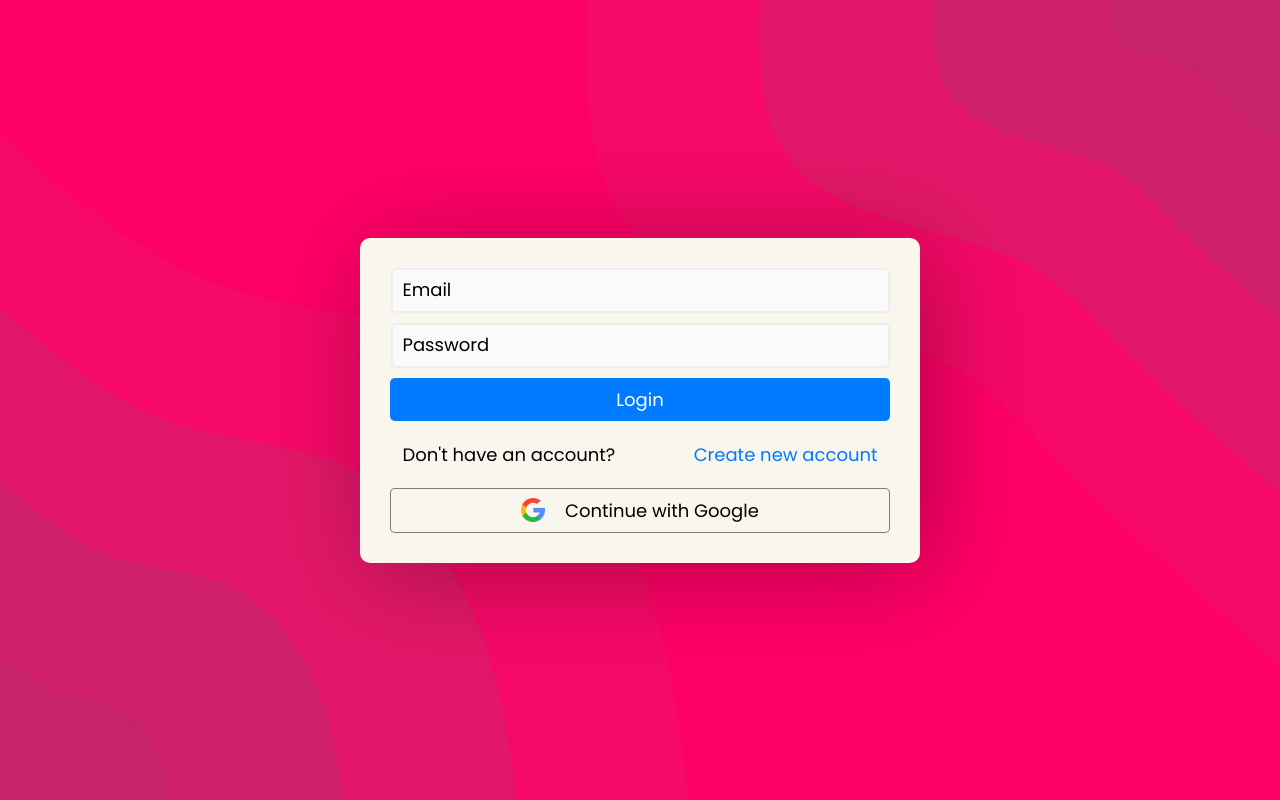
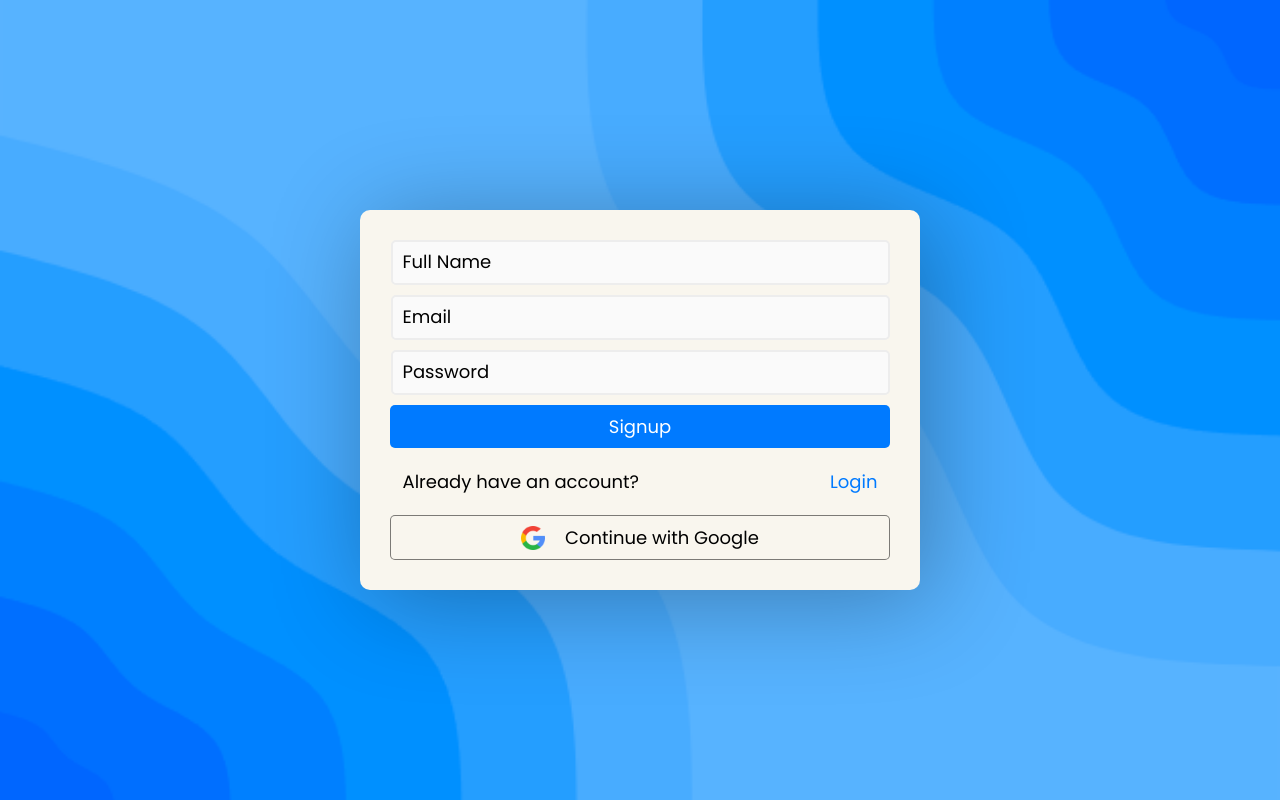
Before and after one commit to Shashank-R87/Personal-Finance-Tracker, a React (Create React App) app: page / in a window 1280 px wide. Built offline with nearby package versions, Linux system fonts and the light colour scheme.

Commit message:
Second Commit

```diff
--- a/src/App.css
+++ b/src/App.css
@@ -3,6 +3,9 @@
 body {
   font-family: "Poppins";
   margin: 0;
+  -webkit-user-select: none;
+  -ms-user-select: none;
+  user-select: none;
 }
 
 * {
--- a/src/App.js
+++ b/src/App.js
@@ -9,7 +9,7 @@ function App() {
   return (
     <BrowserRouter>
       <Routes>
-        <Route path="/" element={<LoginPage />} />
+        <Route path="/" element={<SignUpPage />} />
         <Route path="/login" element={<LoginPage />} />
         <Route path="/signup" element={<SignUpPage />} />
         <Route path="/dashboard" element={<Dashboard />} />
--- a/src/components/CustomInput.js
+++ b/src/components/CustomInput.js
@@ -1,9 +1,9 @@
 import React from 'react'
 import "../App.css"
 
-function CustomInput({placeholder, type}) {
+function CustomInput({placeholder, type, onChange}) {
     return (
-        <input type={type} className='inputStyle' style={{ backgroundColor: '#FAFAFA', width: '95%', borderRadius: 5, outline: 'none', boxShadow: 'none', color: "#000000", padding: 10}} placeholder={placeholder} />
+        <input onChange={onChange} type={type} className='inputStyle' style={{ backgroundColor: '#FAFAFA', width: '95%', borderRadius: 5, outline: 'none', boxShadow: 'none', color: "#000000", padding: 10}} placeholder={placeholder} />
     )
 }
 
--- a/src/components/SigninwithGoogle.js
+++ b/src/components/SigninwithGoogle.js
@@ -2,9 +2,9 @@ import React from 'react'
 import GoogleLogo from "../assets/google.png"
 import "../App.css"
 
-function SigninwithGoogle() {
+function SigninwithGoogle({onClick}) {
   return (
-    <button className='buttonStyle' style={{ backgroundColor: "#F9F6EE", width: "100%", borderRadius: 5, fontFamily: "Poppins", display: "flex", justifyContent: 'center', alignItems: 'center', padding: 8, gap: 20, border: "1px solid rgb(0,0,0,0.50)"}}>
+    <button onClick={onClick} className='buttonStyle' style={{ backgroundColor: "#F9F6EE", width: "100%", borderRadius: 5, fontFamily: "Poppins", display: "flex", justifyContent: 'center', alignItems: 'center', padding: 8, gap: 20, border: "1px solid rgb(0,0,0,0.50)"}}>
         <img width={24} height={24} alt='Google Logo' src={GoogleLogo}/>
         <h1 style={{fontSize: 18, fontWeight:400}}>Continue with Google</h1>
     </button>
--- a/src/lottie/Loading.js
+++ b/src/lottie/Loading.js
@@ -4,7 +4,7 @@ import loading from "../assets/loading.json"
 
 function Loading() {
   return (
-    <Lottie animationData={loading} loop={true} />
+    <Lottie style={{width: 500, height: 500}} animationData={loading} loop={true} />
   )
 }
 
--- a/src/pages/Dashboard.js
+++ b/src/pages/Dashboard.js
@@ -1,8 +1,18 @@
 import React from 'react'
+import bg1 from "../assets/blob-scene-haikei-3.png"
+import auth from '../firebase'
 
 function Dashboard() {
+
+  const user = auth.currentUser;
+
   return (
-    <div>Dashboard</div>
+    <div style={{ backgroundImage: `url(${bg1})`, width: "100vw", height: "100vh", backgroundRepeat: 'no-repeat', backgroundSize: 'cover', backgroundPosition: 'center', display: 'flex', justifyContent: 'center', alignItems: 'center', flexDirection: "column" }}>
+      <h1 style={{ color: 'white' }}>Dashboard</h1>
+      <h1 style={{ color: 'white' }}>Display Name: {user.displayName}</h1>
+      <h1 style={{ color: 'white' }}>UID: {user.uid}</h1>
+      <h1 style={{ color: 'white' }}>Email: {user.email}</h1>
+    </div>
   )
 }
 
--- a/src/pages/SignUpPage.js
+++ b/src/pages/SignUpPage.js
@@ -1,29 +1,71 @@
-import React from 'react'
+import React, { useEffect, useState } from 'react'
 import CustomInput from '../components/CustomInput'
 import LoginButton from '../components/LoginButton'
 import SubButton from '../components/SubButton'
 import SigninwithGoogle from '../components/SigninwithGoogle'
 import bg1 from "../assets/blob-scene-haikei-1.png"
 import { useNavigate } from 'react-router-dom'
+import auth from "../firebase"
+import { GoogleAuthProvider, createUserWithEmailAndPassword, signInWithPopup, updateProfile } from 'firebase/auth'
+import Loading from '../lottie/Loading'
 
 function SignUpPage() {
 
     const navigate = useNavigate();
+    const provider = new GoogleAuthProvider();
+
+    const [loading, setLoading] = useState(false);
+    const [userDetails, setUserDetails] = useState({ name: "", email: "", password: "" });
+
+    const createUser = () => {
+        setLoading(true);
+        createUserWithEmailAndPassword(auth, userDetails.email, userDetails.password)
+            .then(() => {
+                updateProfile(auth.currentUser, { displayName: userDetails.name })
+                    .then(() => {
+                        navigate("/dashboard", { replace: true });
+                    })
+                    .catch((error) => {
+                        alert(error.message);
+                        setLoading(false);
+                    })
+            })
+            .catch((error) => {
+                alert(error.message)
+                setLoading(false);
+            })
+    }
+
+    const createUserGoogle = () => {
+        setLoading(true);
+        signInWithPopup(auth, provider)
+            .then(() => {
+                navigate("/dashboard", { replace: true });
+            })
+            .catch((error) => {
+                alert(error.message)
+                setLoading(false);
+            })
+    }
 
     return (
         <div style={{ backgroundImage: `url(${bg1})`, width: "100vw", height: "100vh", backgroundRepeat: 'no-repeat', backgroundSize: 'cover', backgroundPosition: 'center', display: 'flex', justifyContent: 'center', alignItems: 'center' }}>
-            <div style={{ width: 500, borderRadius: 10, display: 'flex', justifyContent: 'center', alignItems: 'center', gap: 10, backgroundColor: "#F9F6EE", flexDirection: 'column', padding: 30, boxShadow: "10px 10px 100px rgb(0,0,0,0.30)" }}>
-                <CustomInput type={"text"} placeholder={"Full Name"} />
-                <CustomInput type={"email"} placeholder={"Email"} />
-                <CustomInput type={"text"} placeholder={"Book Name"} />
-                <CustomInput type={"password"} placeholder={"Password"} />
-                <LoginButton content={"Signup"} onClick={() => { }} />
-                <div style={{ width: "95%", display: "flex", justifyContent: "space-between", alignItems: 'center', padding: 10 }}>
-                    <h1 style={{ fontSize: 18, fontWeight: 400 }}>Already have an account?</h1>
-                    <SubButton onClick={()=>{navigate("/login", {replace: true})}} content={"Login"} />
-                </div>
-                <SigninwithGoogle />
-            </div>
+            {
+                loading ?
+                    <Loading />
+                    :
+                    <div style={{ width: 500, borderRadius: 10, display: 'flex', justifyContent: 'center', alignItems: 'center', gap: 10, backgroundColor: "#F9F6EE", flexDirection: 'column', padding: 30, boxShadow: "10px 10px 100px rgb(0,0,0,0.30)" }}>
+                        <CustomInput onChange={(e) => { setUserDetails({ ...userDetails, name: e.target.value }) }} type={"text"} placeholder={"Full Name"} />
+                        <CustomInput onChange={(e) => { setUserDetails({ ...userDetails, email: e.target.value }) }} type={"email"} placeholder={"Email"} />
+                        <CustomInput onChange={(e) => { setUserDetails({ ...userDetails, password: e.target.value }) }} type={"password"} placeholder={"Password"} />
+                        <LoginButton content={"Signup"} onClick={() => { createUser() }} />
+                        <div style={{ width: "95%", display: "flex", justifyContent: "space-between", alignItems: 'center', padding: 10 }}>
+                            <h1 style={{ fontSize: 18, fontWeight: 400 }}>Already have an account?</h1>
+                            <SubButton onClick={() => { navigate("/login", { replace: true }) }} content={"Login"} />
+                        </div>
+                        <SigninwithGoogle onClick={() => { createUserGoogle() }} />
+                    </div>
+            }
         </div>
     )
 }
```
